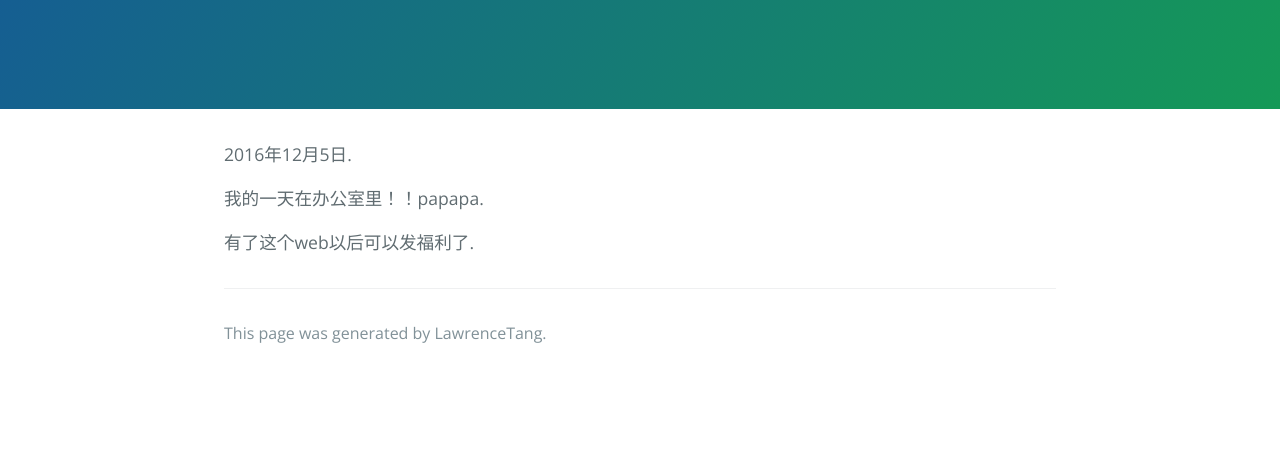
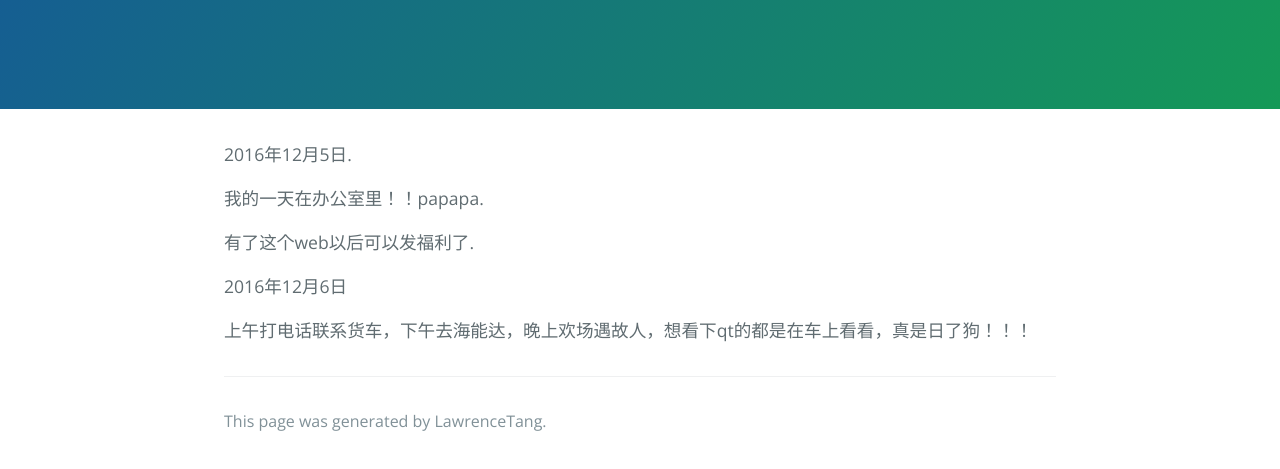
Before and after one commit to lawrencetang/lawrencetang.github.io, a plain HTML site: page index.html in a window 1280 px wide. Shown: the part 287-756 px from the top of the page. Drawn offline with nearby package versions, Linux system fonts and the light colour scheme.

Commit message:
20161206

```diff
--- a/index.html
+++ b/index.html
@@ -24,12 +24,10 @@
 
 
 <p> 2016年12月5日.</p>
-
-
 <p>我的一天在办公室里！！papapa.</p>
-
-
 <p>有了这个web以后可以发福利了.</p>
+<p>2016年12月6日</p>
+<p>上午打电话联系货车，下午去海能达，晚上欢场遇故人，想看下qt的都是在车上看看，真是日了狗！！！</p>
 
       <footer class="site-footer">
 
```
